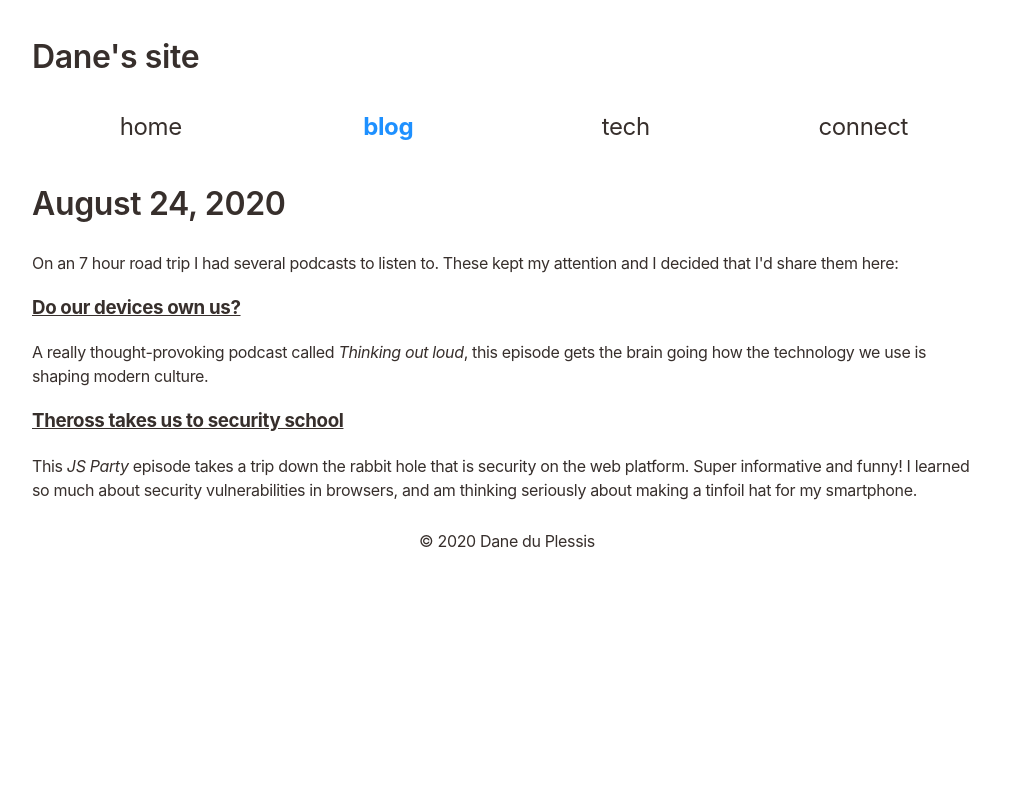
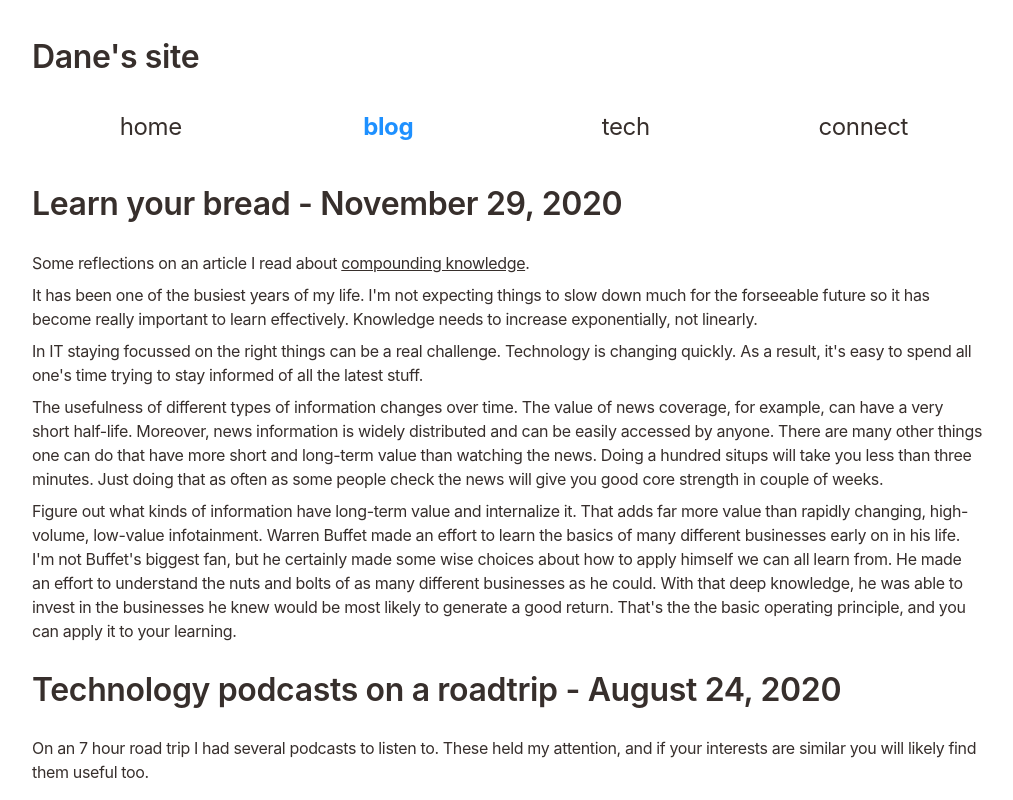
Before and after one commit to dane-du-plessis/my-next-site, a Next.js app: page /blog in a window 1280 px wide. Shown: the top 800 px of the page, without its empty margins (133-1146 px from the left). Built offline with nearby package versions, Linux system fonts and the light colour scheme.

Commit message:
added a simple article about compounding knowledge

```diff
--- a/pages/blog.js
+++ b/pages/blog.js
@@ -1,24 +1,78 @@
-import React from 'react';
-import Page from './components/page';
+import React from "react";
+import Page from "./components/page";
 
-const blog = (props) => {
-  return (
-    <Page title="blog">
-      <h2>August 24, 2020</h2>
+const blog = (props) => (
+  <Page title="blog">
+    <h2>Learn your bread - November 29, 2020</h2>
 
-      <p>On an 7 hour road trip I had several podcasts to listen to. These kept my attention and I decided that I'd share them here:</p>
+    <p>
+      Some reflections on an article I read about{" "}
+      <a href="https://fs.blog/2019/02/compounding-knowledge/">
+        compounding knowledge
+      </a>
+      .
+    </p>
+    <p>
+      It has been one of the busiest years of my life. I'm not expecting things
+      to slow down much for the forseeable future so it has become really
+      important to learn effectively. Knowledge needs to increase exponentially,
+      not linearly.
+    </p>
+    <p>
+      In IT staying focussed on the right things can be a real
+      challenge. Technology is changing quickly. As a result, it's easy to spend
+      all one's time trying to stay informed of all the latest stuff.
+    </p>
+    <p>
+      The usefulness of different types of information changes over time.  The
+      value of news coverage, for example, can have a very short
+      half-life. Moreover, news information is widely distributed and can be
+      easily accessed by anyone. There are many other things one can do that have
+      more short and long-term value than watching the news. Doing a hundred
+      situps will take you less than three minutes. Just doing that as often as
+      some people check the news will give you good core strength in couple of
+      weeks.
+    </p>
+    <p>
+      Figure out what kinds of information have long-term value and internalize
+      it. That adds far more value than rapidly changing, high-volume, low-value
+      infotainment. Warren Buffet made an effort to learn the basics of many
+      different businesses early on in his life. I'm not Buffet's biggest fan, but
+      he certainly made some wise choices about how to apply himself we can all
+      learn from. He made an effort to understand the nuts and bolts of as many different businesses as he could. With that deep knowledge, he was able to invest in the businesses he knew would be most likely to generate a good return. That's the the basic operating principle, and you can apply it to your learning.
+    </p>
 
-      <a target="_blank" href="https://www.rzim.org/listen/thinking-out-loud/do-our-devices-own-us"><h3>Do our devices own us?</h3></a>
+    <h2>Technology podcasts on a roadtrip - August 24, 2020</h2>
 
-      <p>A really thought-provoking podcast called <em>Thinking out loud</em>, this episode gets the brain going how the technology we use is shaping modern culture.</p>
+    <p>
+      On an 7 hour road trip I had several podcasts to listen to. These held my
+      attention, and if your interests are similar you will likely find them useful too.
+    </p>
 
-      <a target="_blank" href="https://changelog.com/jsparty/132"><h3>Theross takes us to security school</h3></a>
+    <a
+      target="_blank"
+      href="https://www.rzim.org/listen/thinking-out-loud/do-our-devices-own-us"
+    >
+      <h3>Do our devices own us?</h3>
+    </a>
 
-      <p>This <em>JS Party</em> episode takes a trip down the rabbit hole that is security on the web platform. Super informative and funny! I learned so much about security vulnerabilities in browsers, and am thinking seriously about making a tinfoil hat for my smartphone.</p>
+    <p>
+      A really thought-provoking podcast called <em>Thinking out loud</em>, this
+      episode gets the brain going how the technology we use is shaping modern
+      culture.
+    </p>
 
+    <a target="_blank" href="https://changelog.com/jsparty/132">
+      <h3>Theross takes us to security school</h3>
+    </a>
 
-    </Page>
-  )
-}
+    <p>
+      This <em>JS Party</em> episode takes a trip down the rabbit hole that is
+      security on the web platform. Super informative and funny! I learned so
+      much about security vulnerabilities in browsers, and am thinking seriously
+      about making a tinfoil hat for my smartphone.
+    </p>
+  </Page>
+);
 
 export default blog;
--- a/pages/home.js
+++ b/pages/home.js
@@ -22,8 +22,8 @@ const Home = (props) => {
         {show && <EmbeddedMap />}
 
         <p>
-          I live in a world of opportunity at the bottom of the second-largest land mass on the planet, which I share with 1.2 billion other people.
-          I have tremendous hope for my fellow humans Each day I work with all my energy to see them thrive. Right now, that means developing deep knowledge of computer technology and being a skilled artisan.
+          I live in a world of opportunity at the southern reaches of the second-largest land mass on the planet, which I share with more than a billion other people.
+          I have tremendous hope for my fellow humans. Each day I work with all my energy to see humanity thrive. In my case, this involves developing deep knowledge of information technology and being a skilled artisan.
       </p>
         <p>
           Enjoy looking around. I'm constantly working on this site so check in again soon to for updates. The best way to get in touch is to send me an Email (deleted my facebook account a while ago, and I'm not especially active on social media).
```
